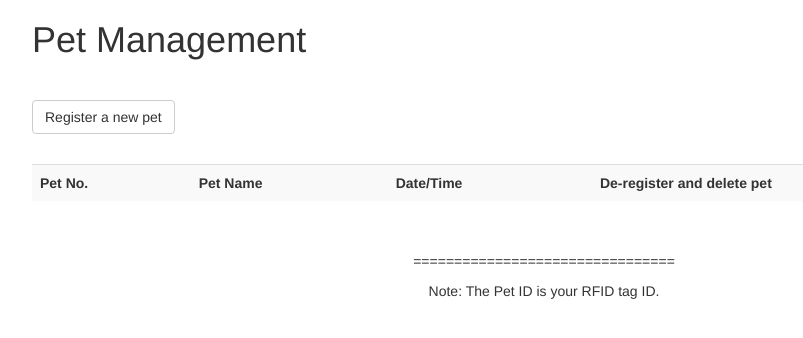
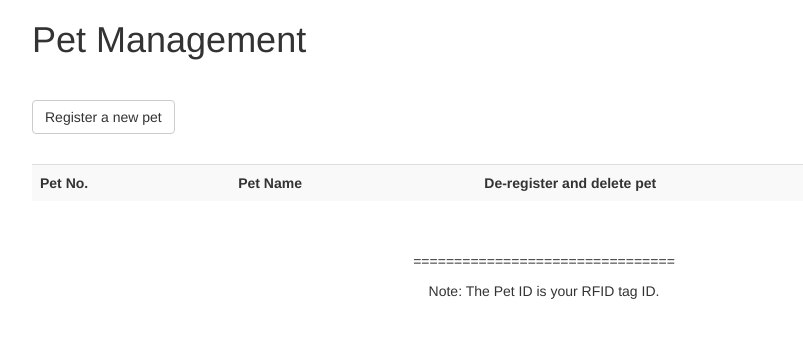
Before and after one commit to xosadmin/cits5506, a Flask app: page /petmgmt in a window 1280 px wide. Shown: the part 52-390 px from the top of the page, without its empty margins (96-899 px from the left). Run offline with Flask 3, Linux system fonts and the light colour scheme; a user stored in the database is signed in; data comes from the database, SQL or seed files in the repository; data that the repository does not hold is empty; parts of the project's set-up code (start-up, migrations or seed data) failed here and were passed over; some libraries are stand-ins or nearby versions.

Commit message:
Add omitted definition

```diff
--- a/routes.py
+++ b/routes.py
@@ -94,7 +94,7 @@ def submit_data():
         petID = data.get('petID')
         drinkAmount = data.get('drinkAmount')
         try:
-            query = PetDrink(eventID=eventID, date=date, petID=petID, drinkAmount=drinkAmount)
+            query = PetDrink(eventID=eventID, create_date=date, petID=petID, drinkAmount=drinkAmount)
             db.session.add(query)
             db.session.commit()
             return jsonify({"Status": True, "Details": "Record updated."}), 200
--- a/templates/petmgmt.html
+++ b/templates/petmgmt.html
@@ -34,14 +34,12 @@
             <tr>
                 <th scope="col">Pet No.</th>
                 <th scope="col">Pet Name</th>
-                <th scope="col">Date/Time</th>
                 <th scope="col">De-register and delete pet</th>
             </tr>
           {% for resultitem in result %}
               <tr>
                   <td>{{ resultitem.petID }}</td>
                   <td>{{ resultitem.petName }}</td>
-                  <td>{{ resultitem.create_date }}</td>
                   <td><a href="/delpet/{resultitem.petID}" title="Delete Pet" class="DelPet">Deregister this pet</a></td>
               </tr>
           {% endfor %}
```
